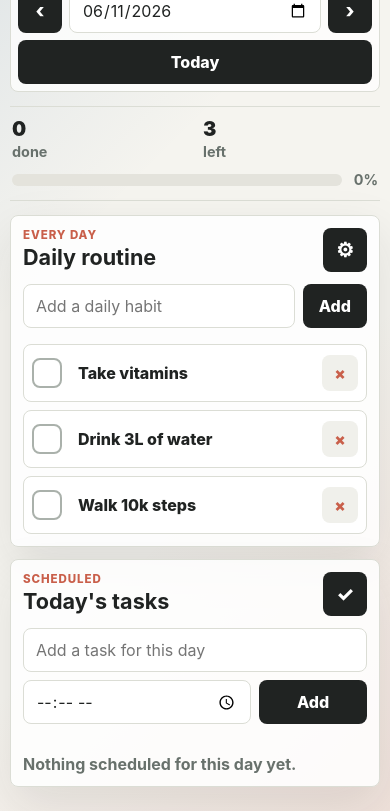
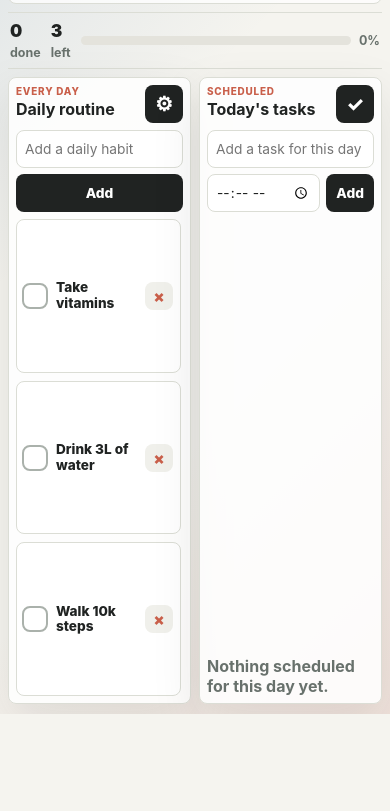
Before and after one commit to nicollom/boringbricks, a plain HTML site: page index.html in a window 390 px wide. Shown: the part 130-941 px from the top of the page. After the commit the page ends 844 px from the top, so only its background shows below. Drawn offline with Linux system fonts and the light colour scheme.

Commit message:
Add files via upload

```diff
--- a/styles.css
+++ b/styles.css
@@ -443,91 +443,107 @@ dialog::backdrop {
 
 @media (max-width: 820px) {
   body {
-    overflow: auto;
+    overflow: hidden;
     overscroll-behavior-y: none;
   }
 
   .app-shell {
-    display: block;
+    display: grid;
+    grid-template-rows: auto auto minmax(0, 1fr);
+    gap: 8px;
     width: 100%;
-    height: auto;
-    min-height: 100vh;
-    min-height: 100dvh;
+    height: 100vh;
+    height: 100svh;
+    min-height: 0;
     padding:
-      calc(12px + env(safe-area-inset-top))
-      max(10px, env(safe-area-inset-right))
-      calc(24px + env(safe-area-inset-bottom))
-      max(10px, env(safe-area-inset-left));
-  }
-
-  .topbar,
-  .task-layout {
-    grid-template-columns: 1fr;
+      calc(8px + env(safe-area-inset-top))
+      max(8px, env(safe-area-inset-right))
+      calc(10px + env(safe-area-inset-bottom))
+      max(8px, env(safe-area-inset-left));
   }
 
   .topbar {
-    gap: 12px;
+    grid-template-columns: 1fr;
+    gap: 7px;
   }
 
   .date-panel h1 {
-    font-size: clamp(2rem, 12vw, 3.25rem);
+    margin: 0 0 2px;
+    font-size: clamp(2.15rem, 10vw, 3rem);
   }
 
   .date-label {
-    font-size: 0.95rem;
+    font-size: 0.82rem;
   }
 
   .summary-band {
-    grid-template-columns: repeat(2, minmax(0, 1fr));
-    gap: 10px 16px;
-    margin: 14px 0;
-    padding: 10px 2px 12px;
+    grid-template-columns: auto auto minmax(0, 1fr);
+    gap: 10px;
+    margin: 0;
+    padding: 7px 2px;
   }
 
   .progress-wrap {
-    grid-column: 1 / -1;
+    grid-column: auto;
+    gap: 8px;
   }
 
   .task-layout {
-    gap: 12px;
+    grid-template-columns: repeat(2, minmax(0, 1fr));
+    gap: 8px;
+    min-height: 0;
   }
 
   .task-section {
-    height: auto;
+    height: 100%;
     min-height: 0;
-    padding: 14px;
-    overflow: visible;
+    padding: 8px;
+    overflow: hidden;
   }
 
   .task-list {
-    overflow: visible;
-    padding-right: 0;
+    overflow: auto;
+    padding-right: 2px;
   }
 
   .day-controls {
     display: grid;
-    grid-template-columns: 44px minmax(0, 1fr) 44px;
-    gap: 7px;
-    padding: 7px;
+    grid-template-columns: 38px minmax(0, 1fr) 38px auto;
+    gap: 6px;
+    padding: 6px;
     box-shadow: none;
+  }
+
+  .icon-button,
+  .text-button,
+  .quick-add button {
+    min-height: 38px;
+  }
+
+  .icon-button {
+    width: 38px;
   }
 
   .day-controls input {
     width: 100%;
     min-width: 0;
+    min-height: 38px;
+    text-align: center;
   }
 
   .day-controls .text-button {
-    grid-column: 1 / -1;
+    grid-column: auto;
+    padding: 0 12px;
   }
 
   .quick-add {
-    grid-template-columns: minmax(0, 1fr) auto;
-    gap: 8px;
+    grid-template-columns: 1fr;
+    gap: 6px;
+    margin-bottom: 7px;
   }
 
   .scheduled-add {
-    grid-template-columns: minmax(0, 1fr) 108px;
+    grid-template-columns: minmax(0, 1fr) auto;
   }
 
   .scheduled-add input[type="text"] {
@@ -545,17 +561,67 @@ dialog::backdrop {
 
   .task-item,
   .manage-item {
-    grid-template-columns: 38px minmax(0, 1fr) auto;
-    min-height: 58px;
+    grid-template-columns: 30px minmax(0, 1fr) 30px;
+    gap: 5px;
+    min-height: 45px;
+    padding: 6px;
   }
 
   .task-check {
-    width: 30px;
-    height: 30px;
+    width: 26px;
+    height: 26px;
   }
 
   .section-heading {
-    margin-bottom: 12px;
+    gap: 8px;
+    margin-bottom: 7px;
+  }
+
+  .section-heading h2 {
+    font-size: 1rem;
+  }
+
+  .eyebrow {
+    font-size: 0.66rem;
+  }
+
+  .summary-value {
+    font-size: 1.08rem;
+  }
+
+  .summary-label,
+  .progress-label {
+    font-size: 0.78rem;
+  }
+
+  .progress-track {
+    height: 9px;
+  }
+
+  .task-title {
+    font-size: 0.85rem;
+    line-height: 1.14;
+  }
+
+  .task-meta {
+    font-size: 0.72rem;
+  }
+
+  .small-button {
+    width: 28px;
+    height: 28px;
+  }
+
+  .quick-add input {
+    min-height: 38px;
+    min-width: 0;
+    padding: 0 8px;
+    font-size: 0.86rem;
+  }
+
+  .quick-add button {
+    padding: 0 10px;
+    font-size: 0.86rem;
   }
 
   .dialog-card {
@@ -567,11 +633,7 @@ dialog::backdrop {
 
 @media (max-width: 430px) {
   .eyebrow {
-    font-size: 0.72rem;
-  }
-
-  .summary-value {
-    font-size: 1.25rem;
+    font-size: 0.62rem;
   }
 
   .snapshot-progress {
@@ -584,12 +646,12 @@ dialog::backdrop {
   }
 
   .task-section {
-    padding: 12px;
+    padding: 7px;
   }
 
   .task-item,
   .manage-item {
-    gap: 8px;
-    padding: 8px;
+    gap: 4px;
+    padding: 5px;
   }
 }
```
